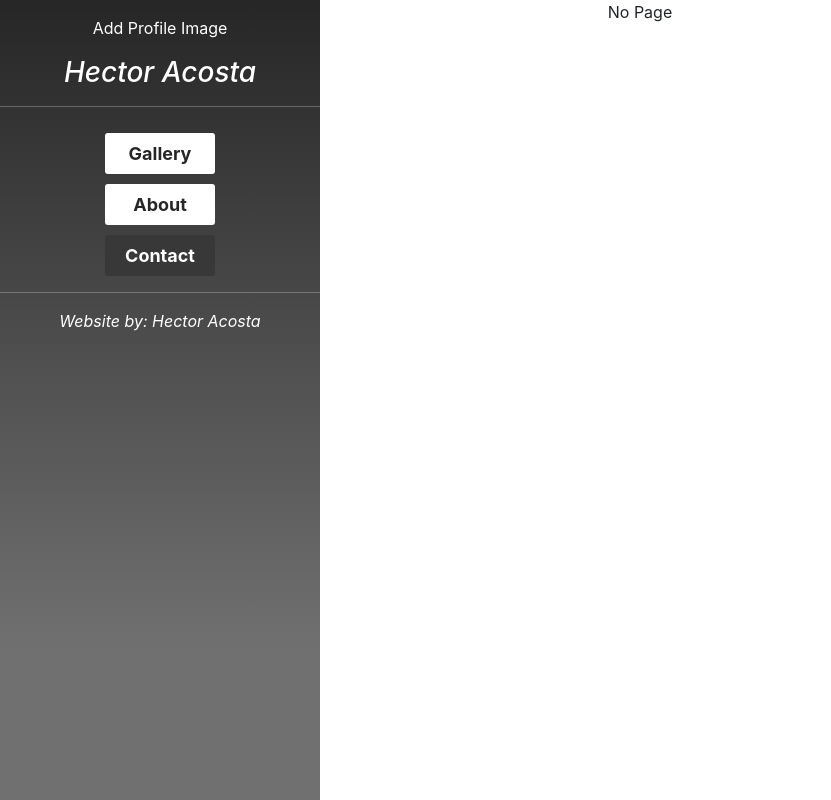
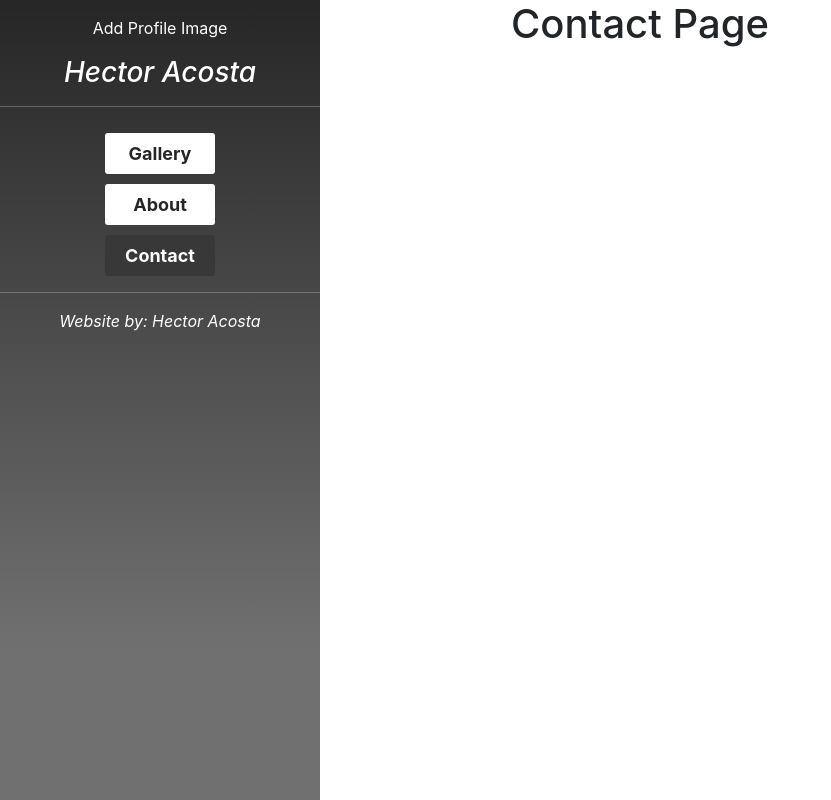
Before and after one commit to 1HectorAC/art-portfolio, a React (Create React App) app: page /Contact in a window 1280 px wide. Shown: the whole page, without its empty margins (0-831 px from the left). Built offline with nearby package versions, Linux system fonts and the light colour scheme.

Commit message:
Added about and contact pages

```diff
--- a/src/App.js
+++ b/src/App.js
@@ -1,7 +1,10 @@
 import { BrowserRouter, Routes, Route } from 'react-router-dom';
 import Layout from './pages/Layout';
 import Home from './pages/Home';
-import NoPage from './pages/NoPage'
+import NoPage from './pages/NoPage';
+import About from './pages/About';
+import Contact from './pages/Contact';
+
 import './App.css';
 
 function App() {
@@ -11,6 +14,8 @@ function App() {
         <Routes>
           <Route path="/" element={<Layout/>} >
           <Route index element={<Home/>} />
+          <Route path="/About" element={<About/>} />
+          <Route path="/Contact" element={<Contact/>} />
           <Route path="*" element={<NoPage/>} />
           </Route>
         </Routes>
--- /dev/null
+++ b/src/pages/About.js
@@ -0,0 +1,6 @@
+const About = () => {
+    return (
+        <h1>About Page</h1>
+    )
+};
+export default About;
--- /dev/null
+++ b/src/pages/Contact.js
@@ -0,0 +1,6 @@
+const Contact = () => {
+    return (
+        <h1>Contact Page</h1>
+    )
+};
+export default Contact;
```
